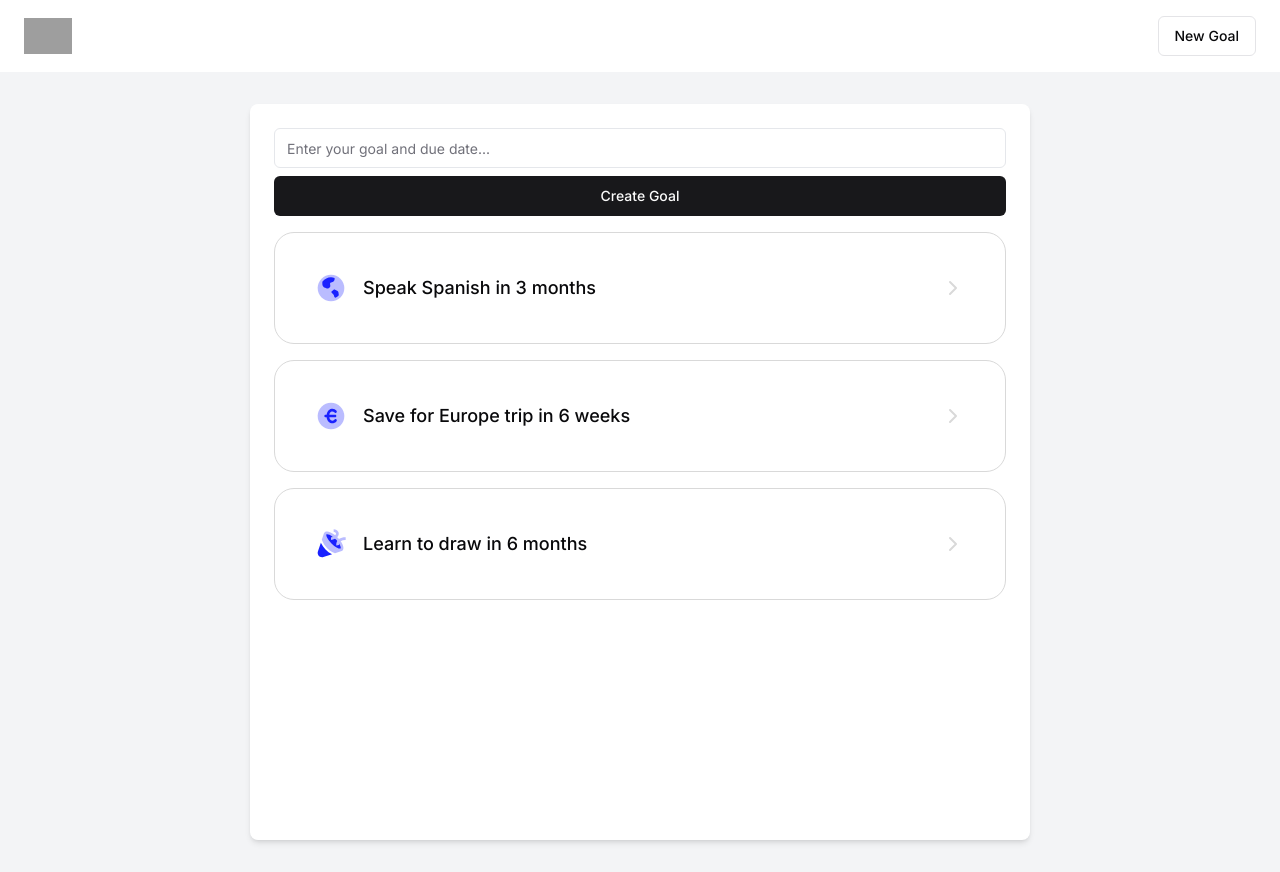
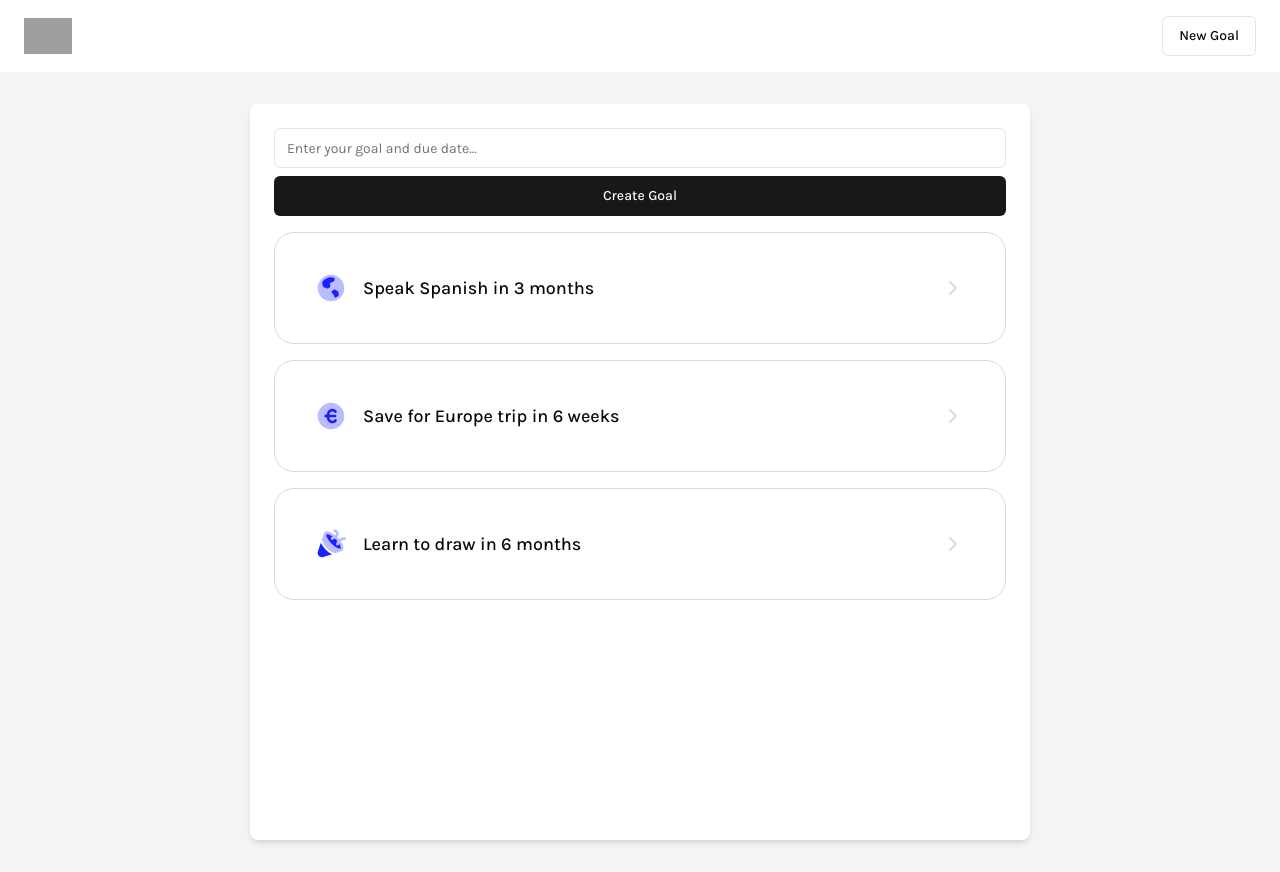
Before and after one commit to iamhenry/goaltrackerapp, a Next.js app: page / in a window 1280 px wide. Built offline with nearby package versions, Linux system fonts and the light colour scheme; grey boxes are pictures that could not be loaded.

Commit message:
added karla as primary font

```diff
--- a/app/layout.tsx
+++ b/app/layout.tsx
@@ -1,9 +1,9 @@
 import type { Metadata } from "next";
-import { Inter } from "next/font/google";
+import { Karla } from "next/font/google";
 import "./globals.css";
 import { Header } from "@/app/components/Header";
 
-const inter = Inter({ subsets: ["latin"] });
+const karla = Karla({ subsets: ["latin"] });
 
 export const metadata: Metadata = {
   title: "Create Next App",
@@ -17,7 +17,7 @@
 }>) {
   return (
     <html lang="en">
-      <body className={inter.className}>
+      <body className={karla.className}>
         <Header />
         {children}
       </body>
```
